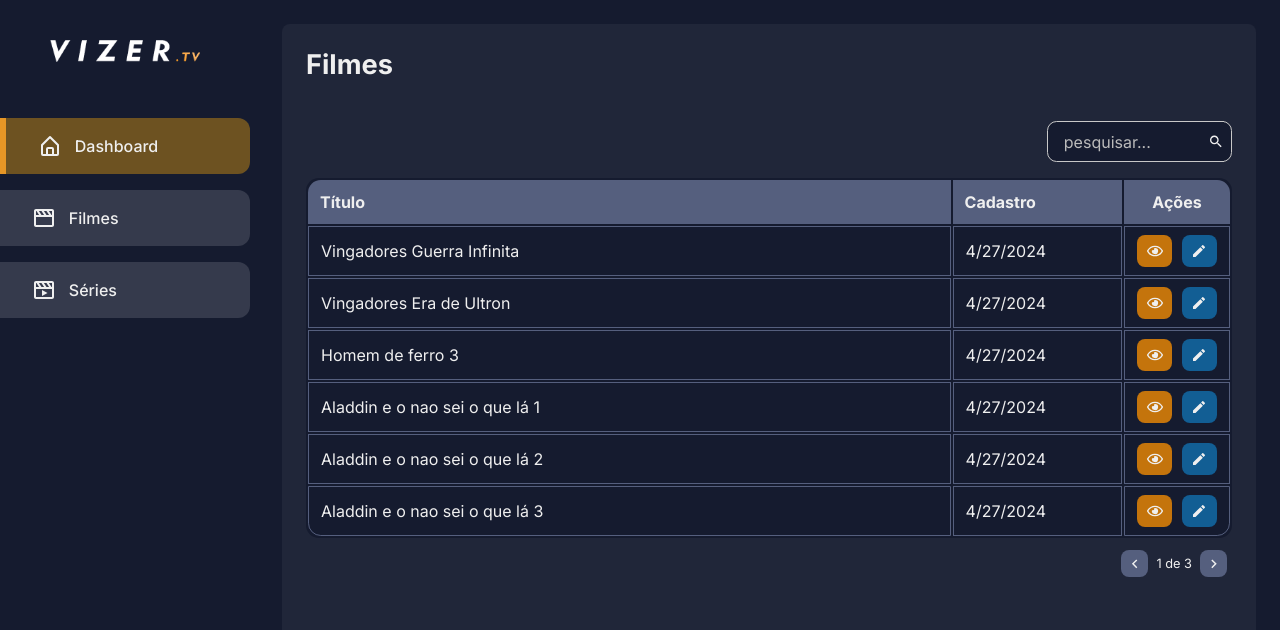
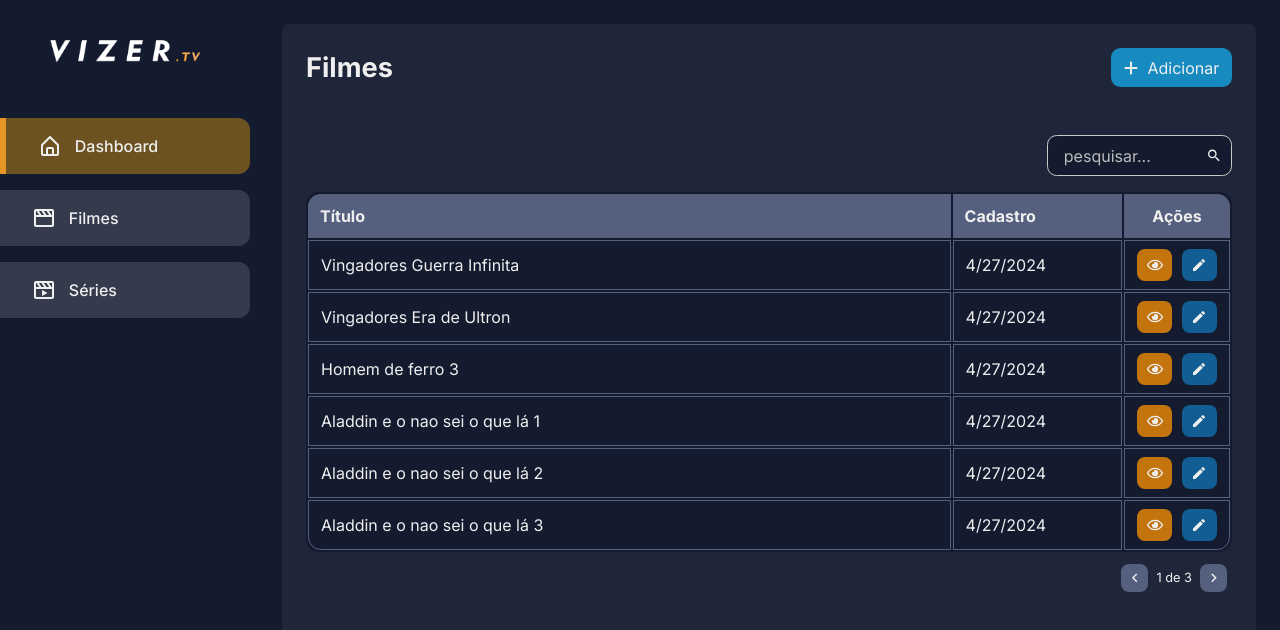
Before and after one commit to GilbertSilvaa/7Flix-CMS, a React (Vite) app in the folder Vizer.Web/: page /movies in a window 1280 px wide. Shown: the top 630 px of the page. Built offline with nearby package versions, Linux system fonts and the light colour scheme.

Commit message:
:ok_hand: style: some changes

```diff
--- a/Vizer.Web/src/global.css
+++ b/Vizer.Web/src/global.css
@@ -5,11 +5,12 @@
   --orange: #c4740c;
   --black: #151b2f;
   --gray: #555f7e;
-  --purple: linear-gradient(180deg, #b35ff7 0%, #C484F3 100%);
+  --purple: #b35ff7;
   --pink: #FF919D;
   --white: #efefef;
   --green: #1fa85ad0;
   --blue: #125e94;
+  --blue-2: #178bc0;
 }
 
 * {
@@ -29,6 +30,12 @@ body {
 
 h1 {
   font-size: 1.7rem;
-  margin-bottom: 1.5rem;
   color: var(--white);
 }
+
+.header-page {
+  display: flex;
+  justify-content: space-between;
+  align-items: center;
+  margin-bottom: 3rem;
+}
--- /dev/null
+++ b/Vizer.Web/src/view/components/Button/index.tsx
@@ -0,0 +1,19 @@
+import { ButtonHTMLAttributes, ReactNode } from 'react'
+import styles from './styles.module.css'
+
+interface IButtonProps extends ButtonHTMLAttributes<HTMLButtonElement>  {
+  color?: string
+  children: ReactNode
+}
+
+export function Button({ children, color, ...props }: IButtonProps) {
+  return (
+    <button
+      className={styles.btn}
+      style={{ backgroundColor: color }}
+      { ...props }
+    >
+     { children }
+    </button>
+  )
+}
--- a/Vizer.Web/src/view/components/iconButton/styles.module.css
+++ b/Vizer.Web/src/view/components/Button/styles.module.css
@@ -1,15 +1,16 @@
 .btn {
-  padding: .8rem;
+  padding: .6rem .8rem;
   color: var(--white);
   background-color: var(--blue);
   cursor: pointer;
-  border-radius: .7rem;
+  border-radius: .6rem;
   transition: .5s;
   font-size: 1rem;
 
   display: flex;
   justify-content: center;
   align-items: center;
+  gap: .5rem;
 
   &:hover {
     opacity: .7;
--- a/Vizer.Web/src/view/components/iconButton/index.tsx
+++ /dev/null
@@ -1,15 +0,0 @@
-import { ButtonHTMLAttributes } from 'react'
-import { IconType } from 'react-icons'
-import styles from './styles.module.css'
-
-interface IIconButton extends ButtonHTMLAttributes<HTMLButtonElement>  {
-  icon: IconType
-}
-
-export function IconButton({ icon: Icon, ...props }: IIconButton) {
-  return (
-    <button className={styles.btn} { ...props }>
-      <Icon/>
-    </button>
-  )
-}
--- a/Vizer.Web/src/view/components/index.ts
+++ b/Vizer.Web/src/view/components/index.ts
@@ -1,3 +1,3 @@
-export * from './IconButton'
+export * from './Button'
 export * from './Input'
 export * from './TableContent'
--- a/Vizer.Web/src/view/components/input/styles.module.css
+++ b/Vizer.Web/src/view/components/input/styles.module.css
@@ -33,7 +33,7 @@
 .content svg {
   position: absolute;
   top: 0;
-  right: .5rem;
+  right: .6rem;
   height: 100%;
   background-color: var(--black);
   border-top: 1.5px solid #c8c8c8;
--- a/Vizer.Web/src/view/pages/dashboard/index.tsx
+++ b/Vizer.Web/src/view/pages/dashboard/index.tsx
@@ -34,7 +34,10 @@ ChartJS.register(ArcElement, Tooltip, Legend)
 export function DashboardView() {
   return (
     <div className={styles.content}>
-      <h1>Dashboard</h1>
+      <div className="header-page">
+        <h1>Dashboard</h1>
+      </div>
+
       <div className={styles.cards}>
         {CARDS.map((c, index) => (
           <CardQuantity
--- /dev/null
+++ b/Vizer.Web/src/view/pages/movies/form.tsx
@@ -0,0 +1,7 @@
+export function MovieForm() {
+  return (
+    <div>
+      <h2>movie form</h2>
+    </div>
+  )
+}
--- a/Vizer.Web/src/view/pages/movies/index.tsx
+++ b/Vizer.Web/src/view/pages/movies/index.tsx
@@ -1,10 +1,24 @@
-import { TableContent } from '../../components';
+import { useState } from 'react';
+import { FaPlus } from 'react-icons/fa6';
+import { Button, TableContent } from '../../components';
 import { DATA } from './data';
+import { MovieForm } from './form';
 
 export function MoviesView() {
+  const [isFormView, setIsFormView] = useState(false)
+
+  if (isFormView)
+    return <MovieForm/>
+
   return (
     <div>
-      <h1>Filmes</h1>
+      <div className="header-page">
+        <h1>Filmes</h1>
+        <Button color="var(--blue-2)" onClick={() => setIsFormView(true)}>
+          <FaPlus/>
+          <span>Adicionar</span>
+        </Button>
+      </div>
 
       <TableContent
         data={DATA}
--- a/Vizer.Web/src/view/pages/series/index.tsx
+++ b/Vizer.Web/src/view/pages/series/index.tsx
@@ -1,5 +1,8 @@
 export function SeriesView() {
   return (
-    <h1>Series</h1>
+    <div className="header-page">
+      <h1>Séries</h1>
+    </div>
+
   )
 }
```
